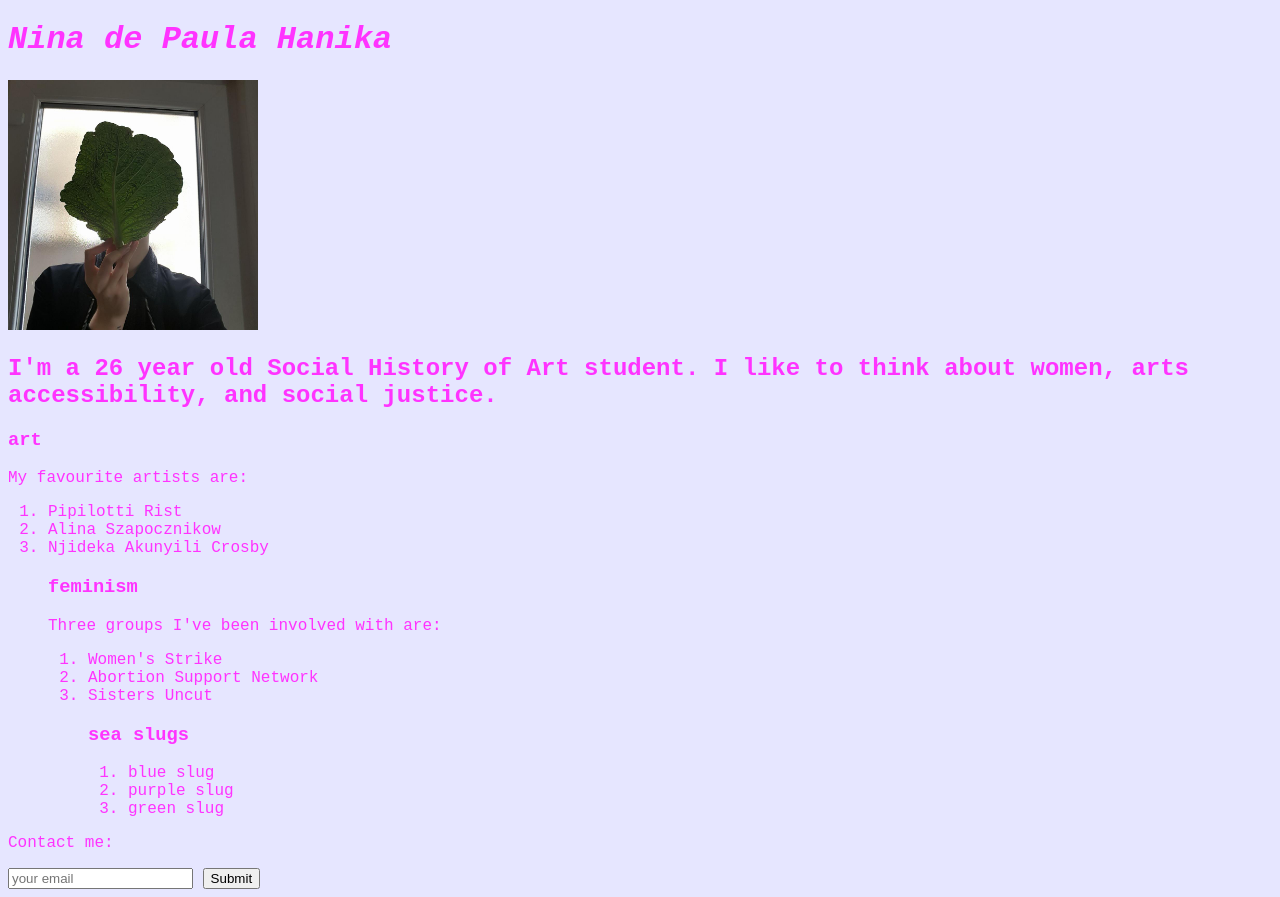
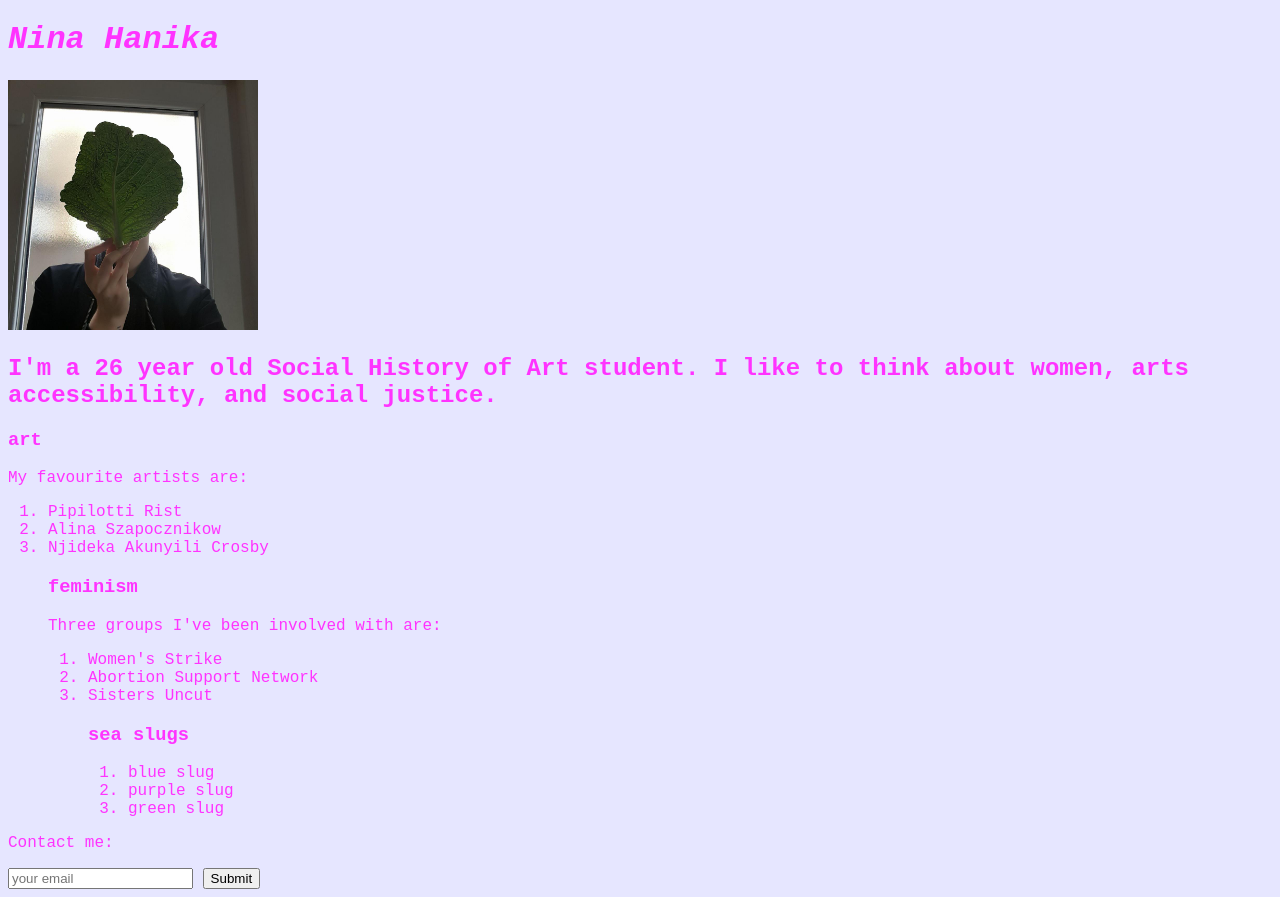
Before and after one commit to baba-jeze/my-blog, a plain HTML site: page index.html in a window 1280 px wide. Drawn offline with Linux system fonts and the light colour scheme.

Commit message:
updated header
shortened name from 'Nina de Paula Hanika' to 'Nina Hanika'

```diff
--- a/index.html
+++ b/index.html
@@ -11,7 +11,7 @@
     </header>
     <main>
       <div>
-        <h1><i>Nina de Paula Hanika</i></h1>
+        <h1><i>Nina Hanika</i></h1>
         <img src="./images/NDPH.jpg" alt="picture of nina" width="250" height="250">
       <div>
         <h2>I'm a 26 year old Social History of Art student. I like to think about women, arts accessibility, and social justice.</h2>
```
